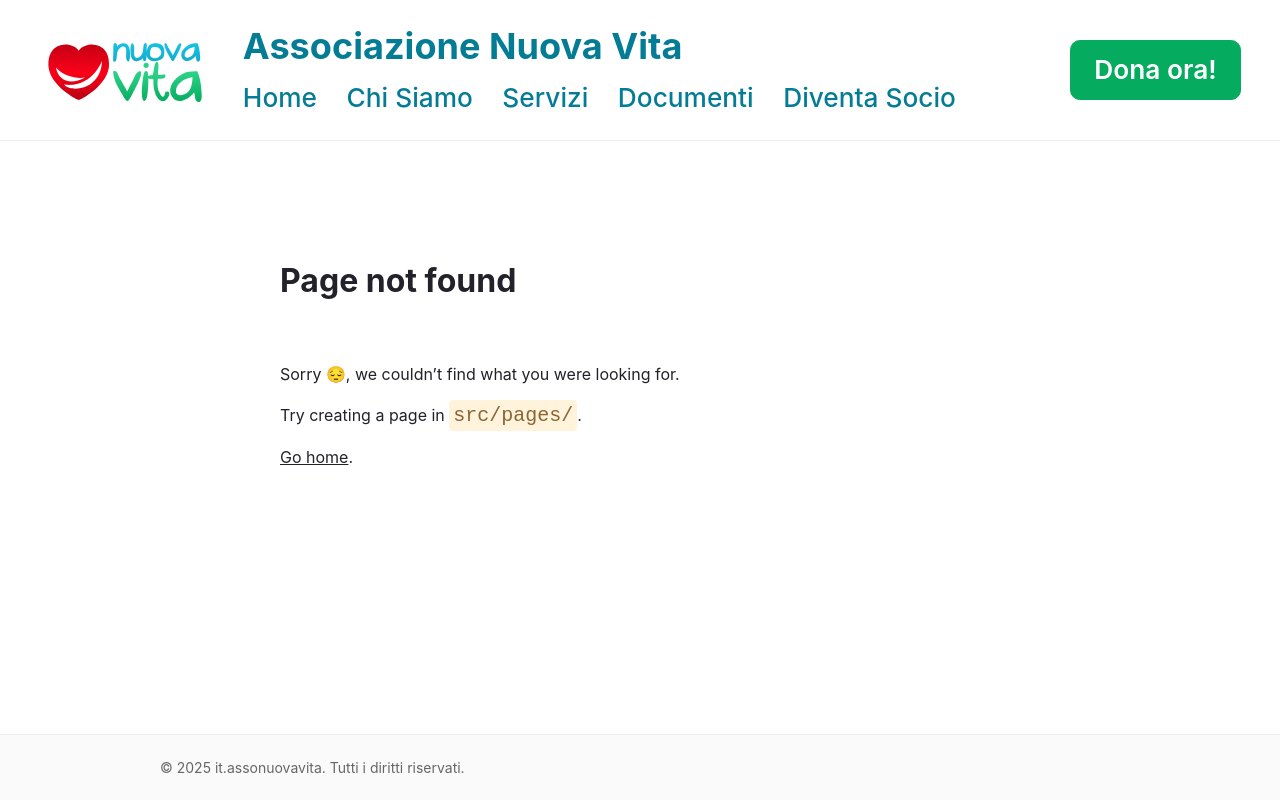
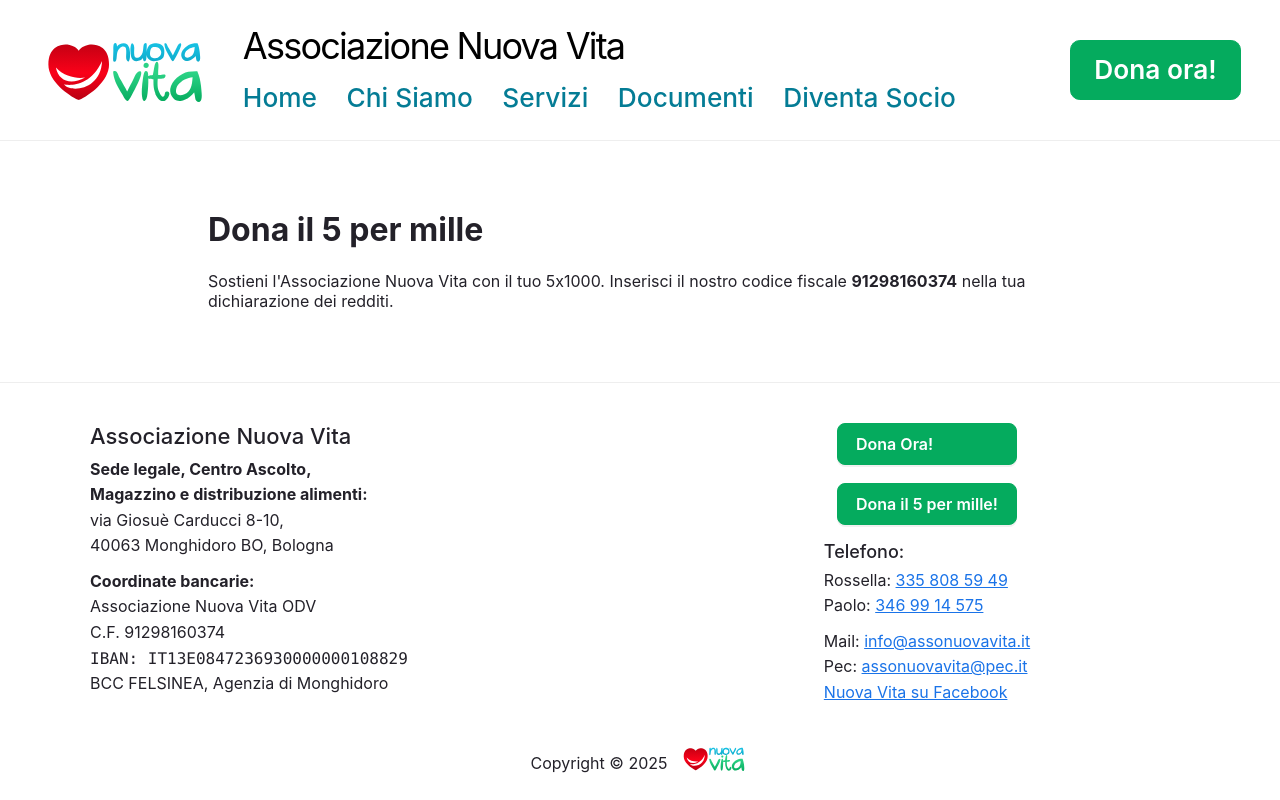
Before and after one commit to stangoldbear/it.anv.www, a Gatsby site: page /5x1000 in a window 1280 px wide. Before the commit this address had no page. Built offline with nearby package versions, Linux system fonts and the light colour scheme; Gatsby itself is replaced by a stand-in of ours.

Commit message:
Enhance Footer and Header components with improved layout and styles; add new Donate and 5x1000 pages

```diff
--- a/src/components/Footer.module.css
+++ b/src/components/Footer.module.css
@@ -1,12 +1,115 @@
 .footer {
-  padding: 24px;
-  border-top: 1px solid #eee;
-  color: #666;
-  font-size: 14px;
-  background-color: #fafafa;
+  padding: 40px 24px 24px;
+  border-top: 1px solid var(--border);
+  color: var(--text);
+  background-color: var(--bg);
 }
 
-.content {
-  max-width: 960px;
+.container {
+  max-width: 1100px;
   margin: 0 auto;
+  display: grid;
+  grid-template-columns: 1fr 1fr;
+  gap: 24px 48px;
+  align-items: start;
 }
+
+.left {
+  display: block;
+}
+
+.logo {
+  width: 140px;
+  height: auto;
+}
+
+.block {
+  margin-bottom: 10px;
+}
+
+.title {
+  font-size: 22px;
+  font-weight: 500;
+  margin-bottom: 8px;
+}
+
+.subtitle {
+  font-size: 18px;
+  font-weight: 500;
+  margin-bottom: 6px;
+}
+
+.text {
+  margin: 0 0 10px 0;
+  line-height: 1.6;
+}
+
+.mono {
+  font-family: ui-monospace, SFMono-Regular, Menlo, Monaco, Consolas,
+    "Liberation Mono", "Courier New", monospace;
+}
+
+.right {
+  display: flex;
+  flex-direction: column;
+  align-items: center;
+}
+
+.ctaGroup {
+  display: flex;
+  flex-direction: column;
+  gap: 18px;
+  margin-bottom: 16px;
+}
+
+.cta {
+  display: inline-block;
+  padding: 10px 18px;
+  border-radius: 8px;
+  background-color: var(--accent);
+  color: #fff;
+  text-decoration: none;
+  font-weight: 600;
+  border: 1px solid var(--accent);
+  box-shadow: 0 2px 0 rgba(0, 0, 0, 0.06);
+}
+
+.cta:hover {
+  filter: brightness(0.95);
+}
+
+.link {
+  color: #1a73e8;
+  text-decoration: underline;
+}
+
+.copy {
+  margin-top: 8px;
+}
+
+.bottomLogo {
+  width: 70px; /* ~50% del 140px iniziale */
+  height: auto;
+}
+
+.footerBottom {
+  display: flex;
+  align-items: center;
+  justify-content: center;
+  gap: 12px;
+  padding-top: 16px;
+}
+
+@media (max-width: 800px) {
+  .container {
+    grid-template-columns: 1fr;
+  }
+
+  .left {
+    grid-template-columns: auto 1fr;
+  }
+
+  .right {
+    align-items: flex-start;
+  }
+}
--- a/src/components/Footer.tsx
+++ b/src/components/Footer.tsx
@@ -1,12 +1,83 @@
 import * as React from "react";
+import { Link } from "gatsby";
 import * as styles from "./Footer.module.css";
+import Logo from "./Logo";
 
 export const Footer: React.FC = () => {
   const year = new Date().getFullYear();
   return (
     <footer className={styles.footer}>
-      <div className={styles.content}>
-        © {year} it.assonuovavita. Tutti i diritti riservati.
+      <div className={styles.container}>
+        <div className={styles.left}>
+          <div className={styles.block}>
+            <div className={styles.title}>Associazione Nuova Vita</div>
+            <p className={styles.text}>
+              <strong>Sede legale, Centro Ascolto,</strong>
+              <br />
+              <strong>Magazzino e distribuzione alimenti:</strong>
+              <br />
+              via Giosuè Carducci 8-10,
+              <br />
+              40063 Monghidoro BO, Bologna
+            </p>
+            <p className={styles.text}>
+              <strong>Coordinate bancarie:</strong>
+              <br />
+              Associazione Nuova Vita ODV
+              <br />
+              C.F. 91298160374
+              <br />
+              <span className={styles.mono}>
+                IBAN: IT13E0847236930000000108829
+              </span>
+              <br />
+              BCC FELSINEA, Agenzia di Monghidoro
+            </p>
+          </div>
+        </div>
+        <div className={styles.right}>
+          <div className={styles.ctaGroup}>
+            <Link to="/donate" className={styles.cta}>
+              Dona Ora!
+            </Link>
+            <Link to="/5x1000" className={styles.cta}>
+              Dona il 5 per mille!
+            </Link>
+          </div>
+          <div className={styles.block}>
+            <div className={styles.subtitle}>Telefono:</div>
+            <p className={styles.text}>
+              Rossella:{" "}
+              <a href="tel:+393358085949" className={styles.link}>
+                335 808 59 49
+              </a>
+              <br />
+              Paolo:{" "}
+              <a href="tel:+393469914575" className={styles.link}>
+                346 99 14 575
+              </a>
+            </p>
+            <p className={styles.text}>
+              Mail:{" "}
+              <a href="mailto:info@assonuovavita.it" className={styles.link}>
+                info@assonuovavita.it
+              </a>
+              <br />
+              Pec:{" "}
+              <a href="mailto:assonuovavita@pec.it" className={styles.link}>
+                assonuovavita@pec.it
+              </a>
+              <br />
+              <a href="#" className={styles.link} rel="noopener noreferrer">
+                Nuova Vita su Facebook
+              </a>
+            </p>
+          </div>
+        </div>
+      </div>
+      <div className={styles.footerBottom}>
+        <div className={styles.copy}>Copyright © {year}</div>
+        <Logo className={`${styles.logo} ${styles.bottomLogo}`} />
       </div>
     </footer>
   );
--- a/src/components/Header.module.css
+++ b/src/components/Header.module.css
@@ -19,10 +19,11 @@
 .title {
   grid-column: 2;
   grid-row: 1;
-  color: var(--brand);
+  color: #000000;
   text-decoration: none;
-  font-weight: 700;
+  font-weight: 400;
   font-size: 22px;
+  letter-spacing: -0.05em;
 }
 
 .nav {
--- /dev/null
+++ b/src/pages/5x1000.tsx
@@ -0,0 +1,18 @@
+import * as React from "react";
+
+const FivePerMillePage: React.FC = () => {
+  return (
+    <main style={{ padding: 24 }}>
+      <h1>Dona il 5 per mille</h1>
+      <p>
+        Sostieni l'Associazione Nuova Vita con il tuo 5x1000. Inserisci il
+        nostro codice fiscale <strong>91298160374</strong> nella tua
+        dichiarazione dei redditi.
+      </p>
+    </main>
+  );
+};
+
+export default FivePerMillePage;
+
+export const Head = () => <title>5x1000 | Associazione Nuova Vita</title>;
```
Also changed, not shown: src/pages/donate.tsx (added, +18 -0 lines).
